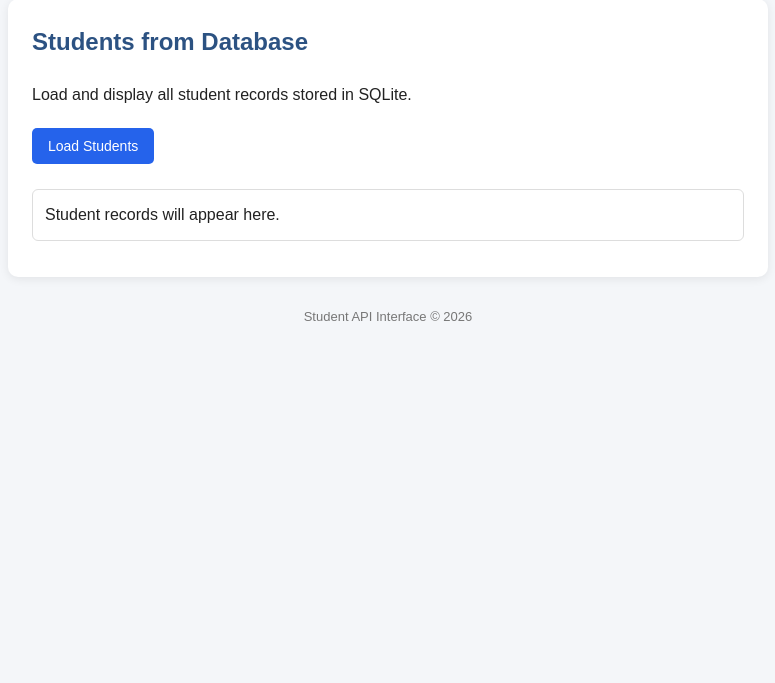
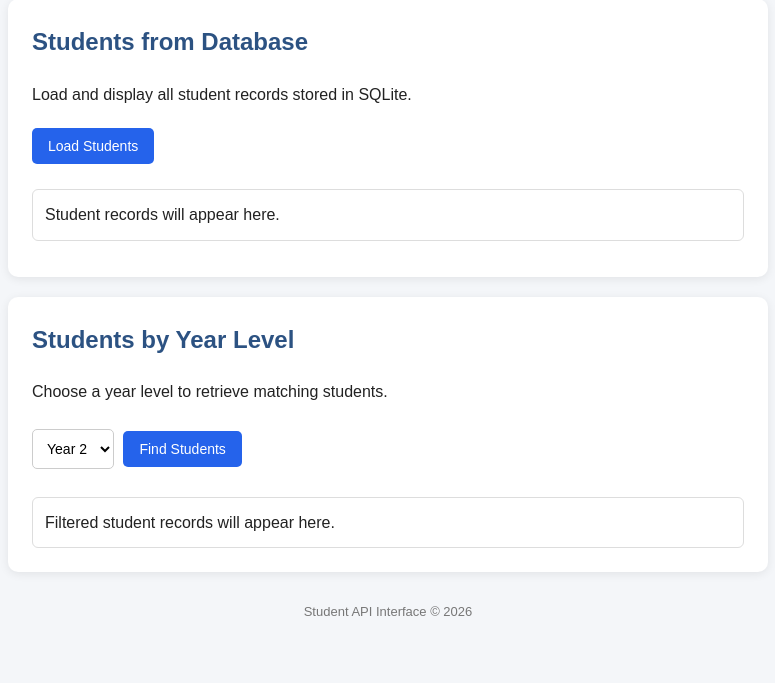
Before and after one commit to alarbajohnmark-svg/JohnMarkAlarba, a Flask app: page / in a window 1280 px wide. Shown: the part 1140-1823 px from the top of the page, without its empty margins (252-1027 px from the left). Before the commit the page ends 1461 px from the top, so only its background shows below. Run offline with Flask 3, Linux system fonts and the light colour scheme.

Commit message:
Add year-level student database API

```diff
--- a/app.py
+++ b/app.py
@@ -5,20 +5,26 @@ from flask import Flask, jsonify, request, render_template
 app = Flask(__name__)
 
 
-# Database connection
+# ==========================================
+# DATABASE CONNECTION
+# ==========================================
 def get_db_connection():
     conn = sqlite3.connect('students.db')
     conn.row_factory = sqlite3.Row
     return conn
 
 
-# Home page
+# ==========================================
+# HOME PAGE
+# ==========================================
 @app.route('/')
 def home():
     return render_template('index.html')
 
 
-# Get one sample student (existing route)
+# ==========================================
+# GET ONE SAMPLE STUDENT
+# ==========================================
 @app.route('/student')
 def get_student():
     return jsonify({
@@ -30,42 +36,82 @@ def get_student():
     })
 
 
-# Hello API (existing route)
+# ==========================================
+# GREETING API
+# ==========================================
 @app.route('/hello')
 def say_hello():
     name = request.args.get('name', 'Student')
+
     return jsonify({
         "message": f"Hello, {name}!"
     })
 
 
-# Get all students from the database
+# ==========================================
+# GET ALL STUDENTS FROM DATABASE
+# ==========================================
 @app.route('/students')
 def get_students():
     conn = get_db_connection()
-    students = conn.execute(
-        'SELECT * FROM students'
-    ).fetchall()
-    conn.close()
 
-    return jsonify([dict(student) for student in students])
+    try:
+        students = conn.execute(
+            'SELECT * FROM students ORDER BY id'
+        ).fetchall()
+
+        return jsonify([dict(student) for student in students])
+
+    finally:
+        conn.close()
 
 
-# Get one student by database ID
+# ==========================================
+# GET ONE STUDENT BY DATABASE ID
+# ==========================================
 @app.route('/students/<int:id>')
 def get_student_by_id(id):
     conn = get_db_connection()
-    student = conn.execute(
-        'SELECT * FROM students WHERE id = ?',
-        (id,)
-    ).fetchone()
-    conn.close()
 
-    if student is None:
-        return jsonify({"error": "Student not found"}), 404
+    try:
+        student = conn.execute(
+            'SELECT * FROM students WHERE id = ?',
+            (id,)
+        ).fetchone()
 
-    return jsonify(dict(student))
+        if student is None:
+            return jsonify({
+                "error": "Student not found"
+            }), 404
+
+        return jsonify(dict(student))
+
+    finally:
+        conn.close()
 
 
+# ==========================================
+# ADDITIONAL API: GET STUDENTS BY YEAR LEVEL
+# Example: /students/year/2
+# ==========================================
+@app.route('/students/year/<int:year>')
+def get_students_by_year(year):
+    conn = get_db_connection()
+
+    try:
+        students = conn.execute(
+            'SELECT * FROM students WHERE year = ? ORDER BY id',
+            (year,)
+        ).fetchall()
+
+        return jsonify([dict(student) for student in students])
+
+    finally:
+        conn.close()
+
+
+# ==========================================
+# RUN FLASK APPLICATION
+# ==========================================
 if __name__ == '__main__':
     app.run(debug=True)
--- a/templates/index.html
+++ b/templates/index.html
@@ -67,7 +67,6 @@
         }
 
         input {
-            box-sizing: border-box;
             width: 100%;
             max-width: 350px;
             padding: 10px;
@@ -77,10 +76,20 @@
             font-size: 14px;
         }
 
+        select {
+            padding: 10px;
+            margin: 8px 5px 8px 0;
+            border: 1px solid #ccc;
+            border-radius: 5px;
+            background: white;
+            font-size: 14px;
+        }
+
         #result,
         #greeting,
         #customResult,
-        #studentList {
+        #studentList,
+        #yearResults {
             margin-top: 20px;
             padding: 12px;
             border: 1px solid #ddd;
@@ -89,7 +98,8 @@
         }
 
         #result p,
-        #studentList p {
+        #studentList p,
+        #yearResults p {
             margin: 8px 0;
             padding: 10px;
             background: #f8fafc;
@@ -149,7 +159,6 @@
         Retrieve student information and test your custom APIs.
     </p>
 
-
     <!-- SECTION 1: STUDENT INFORMATION -->
     <div class="card">
         <h2>Student Information</h2>
@@ -164,7 +173,6 @@
             Click the button to load student details.
         </div>
     </div>
-
 
     <!-- SECTION 2: GREETING API -->
     <div class="card">
@@ -189,7 +197,6 @@
         </p>
     </div>
 
-
     <!-- SECTION 3: CUSTOM API ENDPOINT -->
     <div class="card">
         <h2>My Custom API Endpoint</h2>
@@ -205,7 +212,6 @@
 
         <pre id="customResult" aria-live="polite">Your custom API response will appear here.</pre>
     </div>
-
 
     <!-- SECTION 4: STUDENTS FROM DATABASE -->
     <div class="card">
@@ -226,14 +232,33 @@
         <div id="studentCount" class="student-count"></div>
     </div>
 
+    <!-- SECTION 5: FILTER STUDENTS BY YEAR -->
+    <div class="card">
+        <h2>Students by Year Level</h2>
+
+        <p>Choose a year level to retrieve matching students.</p>
+
+        <select id="yearSelect">
+            <option value="1">Year 1</option>
+            <option value="2" selected>Year 2</option>
+            <option value="3">Year 3</option>
+            <option value="4">Year 4</option>
+        </select>
+
+        <button onclick="loadStudentsByYear()">
+            Find Students
+        </button>
+
+        <div id="yearResults" aria-live="polite">
+            Filtered student records will appear here.
+        </div>
+    </div>
 
     <footer>
         Student API Interface &copy; 2026
     </footer>
 
-
     <script>
-
         // SECTION 1: LOAD STUDENT INFORMATION
         async function loadStudent() {
             const result = document.getElementById('result');
@@ -284,7 +309,6 @@
             }
         }
 
-
         // SECTION 2: GREETING API
         async function sayHello() {
             const name = document
@@ -320,7 +344,6 @@
             }
         }
 
-
         // SECTION 3: CUSTOM API ENDPOINT
         // Retrieves all students and displays the JSON response.
         async function loadCustomAPI() {
@@ -348,8 +371,7 @@
             }
         }
 
-
-        // SECTION 4: DISPLAY DATABASE RECORDS
+        // SECTION 4: DISPLAY ALL DATABASE RECORDS
         async function loadStudents() {
             const studentList =
                 document.getElementById('studentList');
@@ -413,6 +435,66 @@
             }
         }
 
+        // SECTION 5: FILTER STUDENTS BY YEAR
+        async function loadStudentsByYear() {
+            const year =
+                document.getElementById('yearSelect').value;
+
+            const results =
+                document.getElementById('yearResults');
+
+            results.textContent = 'Loading students...';
+
+            try {
+                const response = await fetch(
+                    '/students/year/' + year
+                );
+
+                if (!response.ok) {
+                    throw new Error('Unable to retrieve students.');
+                }
+
+                const students = await response.json();
+
+                if (!Array.isArray(students)) {
+                    throw new Error('Invalid student data received.');
+                }
+
+                results.replaceChildren();
+
+                if (students.length === 0) {
+                    results.textContent =
+                        'No students found for this year level.';
+                    return;
+                }
+
+                students.forEach(student => {
+                    const p = document.createElement('p');
+                    const bold = document.createElement('b');
+
+                    bold.textContent =
+                        (student.student_id ?? 'No ID') + ' - ';
+
+                    p.appendChild(bold);
+
+                    p.appendChild(
+                        document.createTextNode(
+                            (student.name ?? 'Unknown') +
+                            ' | ' + (student.program ?? 'N/A') +
+                            ' | Year ' + (student.year ?? 'N/A') +
+                            ' | Section ' + (student.section ?? 'N/A')
+                        )
+                    );
+
+                    results.appendChild(p);
+                });
+
+            } catch (error) {
+                results.textContent =
+                    'Unable to retrieve student records.';
+                console.error(error);
+            }
+        }
     </script>
 
 </body>
```
